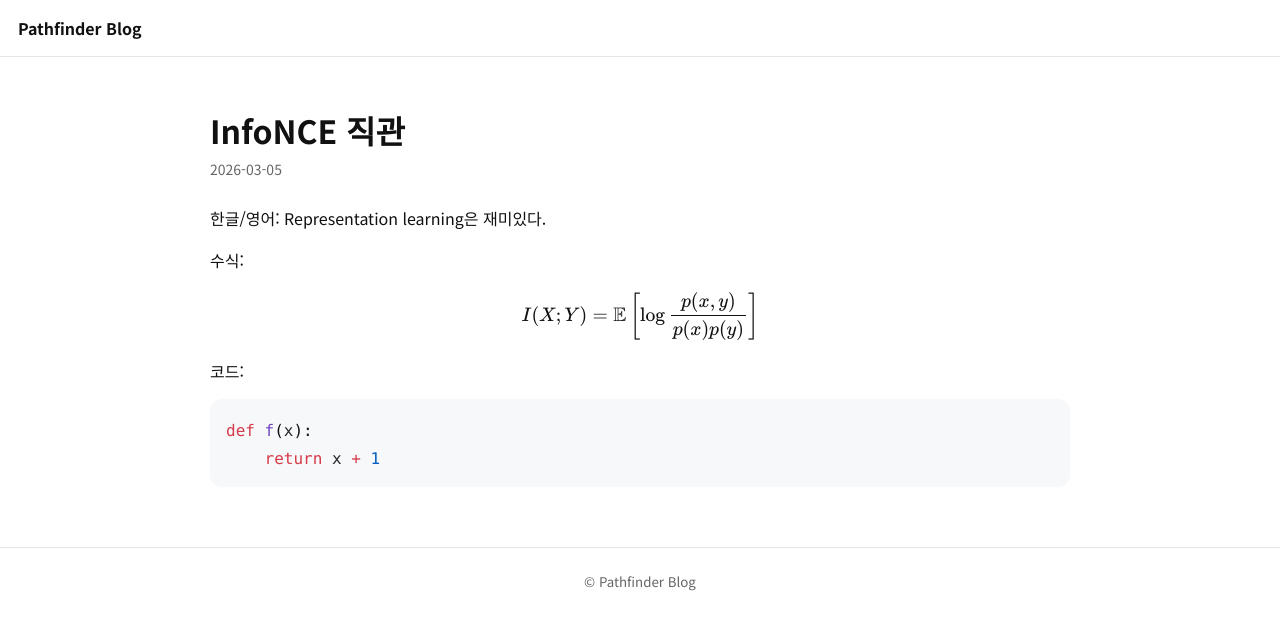
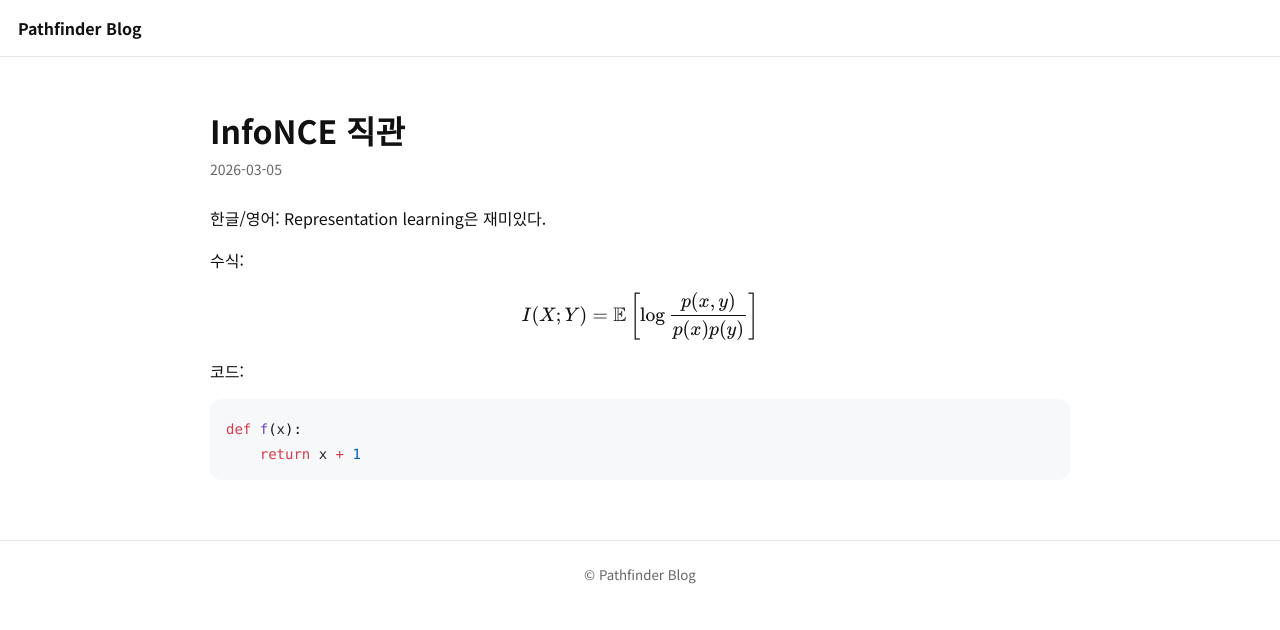
Before and after one commit to pathfinder-J/pathfinder-J.github.io, a Jekyll site: the page built from notes/example.md, in a window 1280 px wide. Shown: the top 630 px of the page. Built offline with Jekyll 4.4.1, drawn with Linux system fonts in a browser that asks for light colours.

Commit message:
Refactor code highlighting styles and labels

```diff
--- a/css/style.css
+++ b/css/style.css
@@ -75,6 +75,7 @@
 pre, code{
   font-family: ui-monospace, SFMono-Regular, Menlo, Monaco, Consolas, "Liberation Mono", monospace;
 }
+pre, code{ font-size: 14px; }
 
 code{
   background: var(--code-bg);
@@ -117,61 +118,78 @@
 .highlight .nb { color: #005cc5; } /* Builtins */
 .highlight .n  { color: #24292e; } /* Name */
 
-/* ===== Code language label ===== */
-pre { position: relative; }
+/* ===== Rouge highlight theme (minimal) ===== */
+.highlight{
+  position: relative;
 
-pre .code-lang{
+  background: #f6f8fa;
+  border-radius: 12px;
+
+  /* 기존 highlight padding 16px 와 아래 18/16/14/16 중복 -> 하나로 통일 */
+  padding: 18px 16px 14px 16px;
+
+  overflow-x: auto;
+}
+
+.highlight pre{
+  margin: 0;
+  padding: 0;
+  background: transparent;
+}
+
+.highlight code{
+  background: transparent;
+  padding: 0;
+}
+
+/* 토큰 색상 */
+.highlight .c { color: #6a737d; } /* Comment */
+.highlight .k { color: #d73a49; } /* Keyword */
+.highlight .o { color: #d73a49; } /* Operator */
+.highlight .s { color: #032f62; } /* String */
+.highlight .mi { color: #005cc5; } /* Number */
+.highlight .nf { color: #6f42c1; } /* Function name */
+.highlight .nb { color: #005cc5; } /* Builtins */
+.highlight .n  { color: #24292e; } /* Name */
+
+
+/* ===== Language label (Rouge/Jekyll 구조에 맞춤) =====
+   핵심: label 박스는 .highlight::before 하나로 띄우고,
+         content도 같은 .highlight::before에 설정해야 함.
+*/
+.highlight::before{
   position: absolute;
-  top: 10px;
-  right: 12px;
+  top: 6px;
+  left: 10px;
+
   font-size: 12px;
-  color: #666;
-  background: rgba(255,255,255,0.8);
-  border: 1px solid #e6e6e6;
-  border-radius: 8px;
+  font-weight: 600;
+  color: #6b7280;
+
+  background: #f3f4f6;
+  border: 1px solid #e5e7eb;
+  border-radius: 6px;
+
   padding: 2px 8px;
   line-height: 1.4;
+
+  /* 기본값(언어 못 찾을 때는 안 보이게) */
+  content: "";
+  display: none;
 }
 
-/* ===== code block ===== */
-
-.highlight{
-  position:relative;
-  padding:18px 16px 14px 16px;
+/* Rouge가 보통 code에 language-xxx 클래스를 붙임 -> 그걸 기준으로 label 표시 */
+.highlight:has(code.language-python)::before{
+  content: "python";
+  display: inline-block;
 }
 
-/* language label */
-
-.highlight::before{
-  position:absolute;
-  top:6px;
-  left:10px;
-
-  font-size:12px;
-  font-weight:600;
-  color:#6b7280;
-
-  background:#f3f4f6;
-  border:1px solid #e5e7eb;
-  border-radius:6px;
-
-  padding:2px 8px;
+.highlight:has(code.language-javascript)::before{
+  content: "javascript";
+  display: inline-block;
 }
 
-/* python */
-
-.highlight code.language-python::before{
-  content:"python";
+.highlight:has(code.language-bash)::before{
+  content: "bash";
+  display: inline-block;
 }
-
-/* javascript */
-
-.highlight code.language-javascript::before{
-  content:"javascript";
-}
-
-/* bash */
-
-.highlight code.language-bash::before{
-  content:"bash";
-}
```
